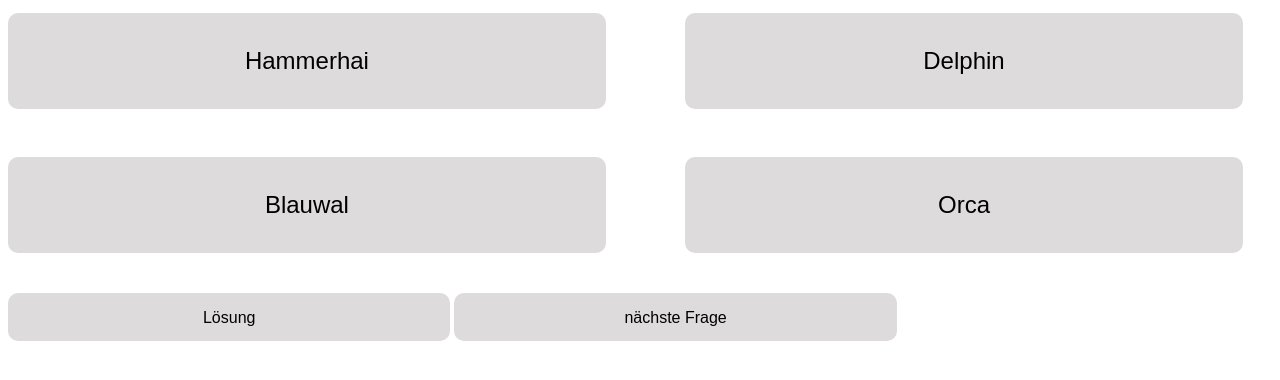
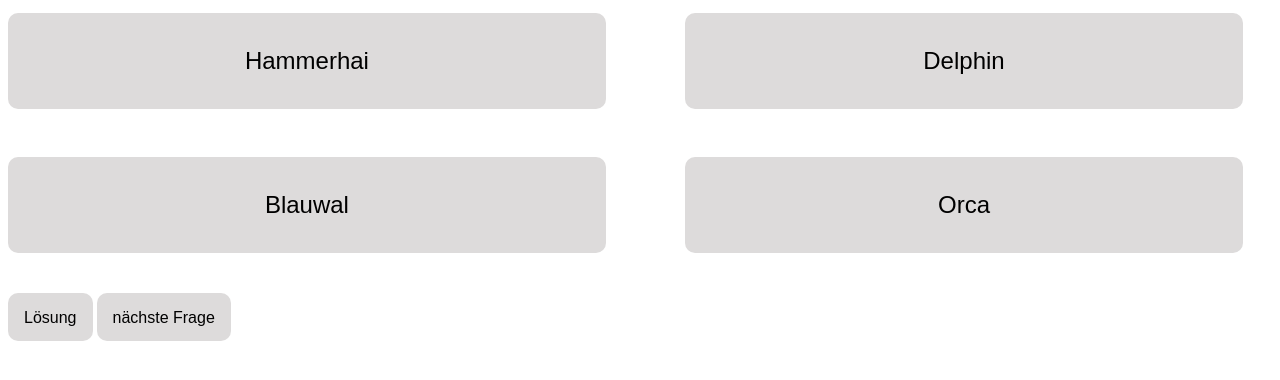
Before and after one commit to devjasmin/Quiz-App, a plain HTML site: page index.html in a window 1280 px wide. Shown: the part 88-468 px from the top of the page. Drawn offline with Linux system fonts and the light colour scheme.

Commit message:
Button Footer nochmals geändert

```diff
--- a/style.css
+++ b/style.css
@@ -40,7 +40,7 @@
   padding: 1rem;
   margin-top: 2.5rem;
   border-radius: 10px;
-  width: 35%;
+  width: 50;
   height: 3rem;
 }
 
```
